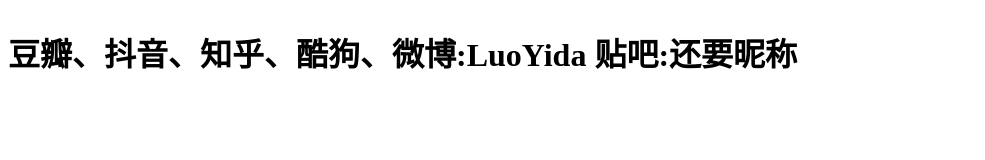
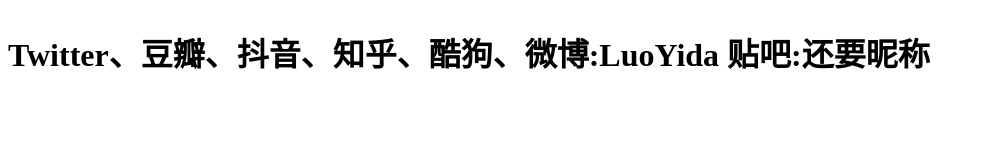
Before and after one commit to 1005428321/1005428321.github.com, a plain HTML site: page index.html in a window 1280 px wide. Shown: the whole page, without its empty margins (0-985 px from the left). Drawn offline with Linux system fonts and the light colour scheme.

Commit message:
Revert "Revert "Twitter""
This reverts commit 9b2f512895e2812ea10d7582e9d60cc98762fd26.

```diff
--- a/index.html
+++ b/index.html
@@ -21,7 +21,7 @@
 		</div>
 	</div>
 	<div style="padding:8px;">
-<h1>豆瓣、抖音、知乎、酷狗、微博:LuoYida 贴吧:还要昵称</h1>
+<h1>Twitter、豆瓣、抖音、知乎、酷狗、微博:LuoYida 贴吧:还要昵称</h1>
 	</div>
 </body>
 
```
